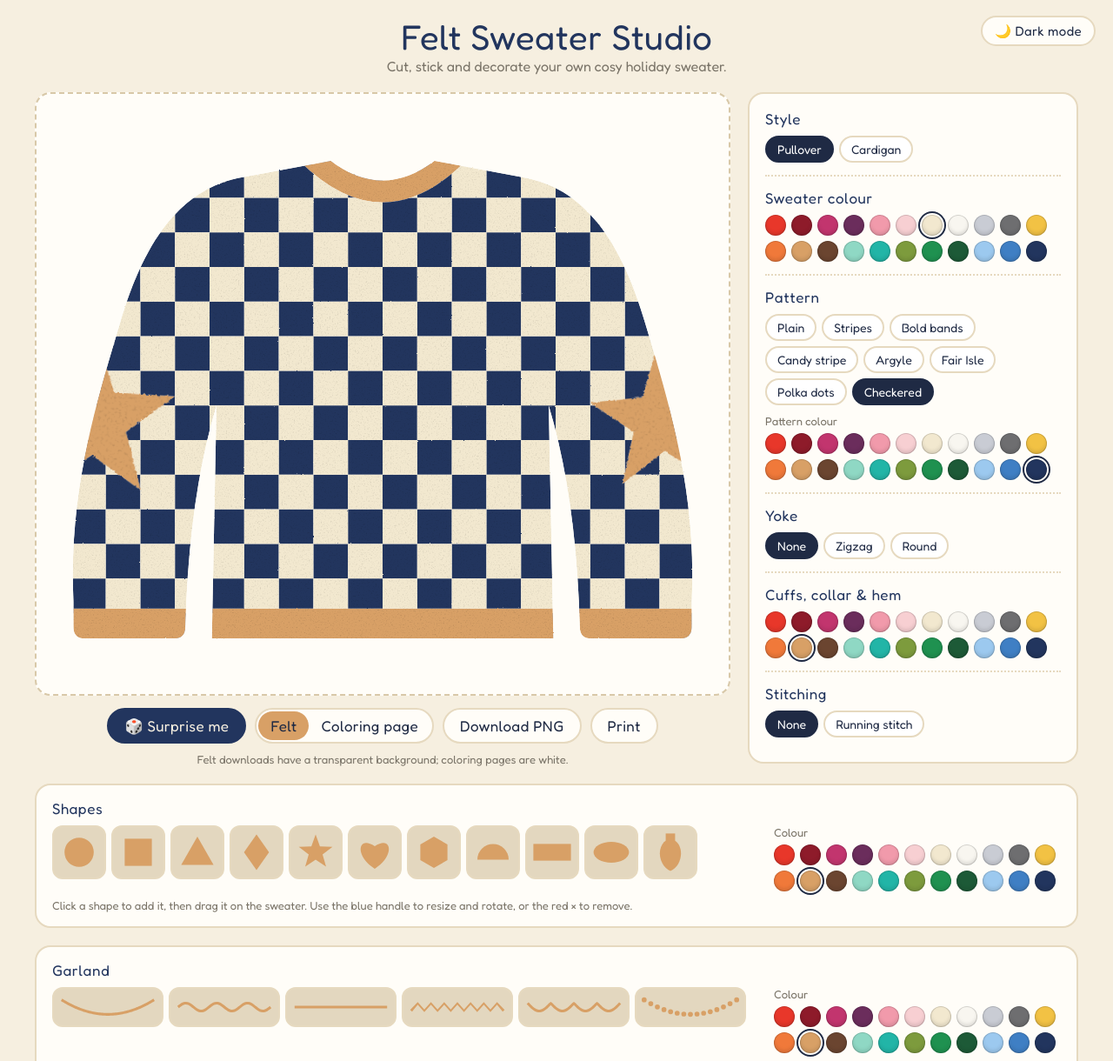
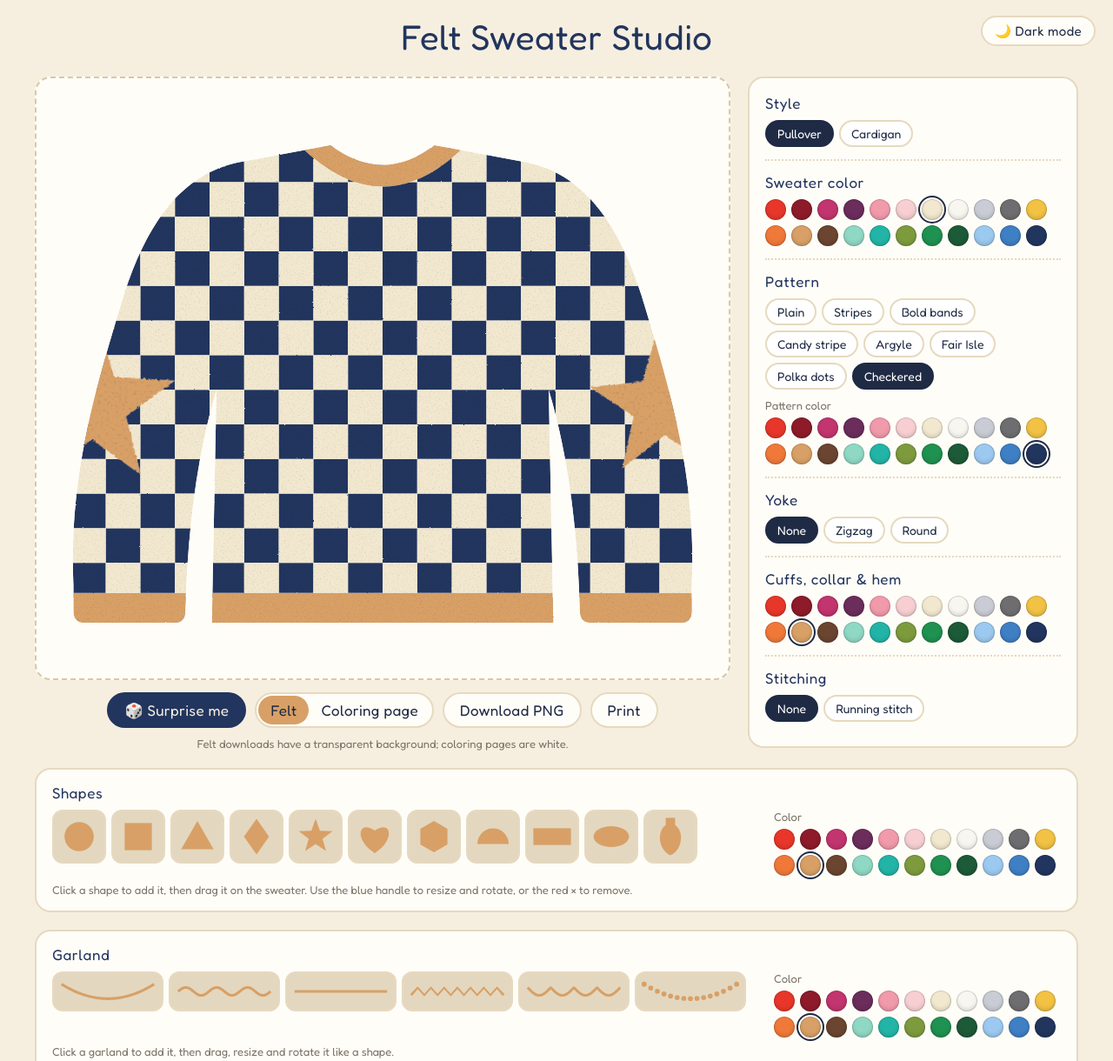
Before and after one commit to aubreylear/felt-sweater-studio, a plain HTML site: page index.html in a window 1280 px wide. Shown: the top 1220 px of the page at 87% size. Drawn offline with Linux system fonts and the light colour scheme; a web font is replaced by a local one.

Commit message:
Use American spelling and drop the tagline
Co-Authored-By: Claude Fable 5.2 <noreply@anthropic.com>

```diff
--- a/app.js
+++ b/app.js
@@ -34,7 +34,7 @@ const SHAPES = {
   oval: ['Oval', c => `<ellipse rx="34" ry="20" fill="${c}"/>`],
   bulb: ['Light bulb', c => rect(-9, -36, 18, 16, c) + `<path d="M-9,-22 C-27,-10 -23,26 0,36 C23,26 27,-10 9,-22 Z" fill="${c}"/>`],
 };
-// Solid one-colour garlands, about 280 wide, drawn as filled ribbons so they outline cleanly in the coloring page.
+// Solid one-color garlands, about 280 wide, drawn as filled ribbons so they outline cleanly in the coloring page.
 function ribbon(pts, c, w = 8) {
   const a = [], b = [];
   pts.forEach((p, i) => {
@@ -56,7 +56,7 @@ const GARLANDS = {
   beads: ['Beaded', c => curve(archY, 20).map(([x, y]) => `<circle cx="${x}" cy="${f(y)}" r="7.5" fill="${c}"/>`).join('')],
 };
 const WIDE = ['bunting', 'lights', 'pomgarland'];
-// Default colour per decoration; null means it takes its colours from the accent palette instead.
+// Default color per decoration; null means it takes its colors from the accent palette instead.
 const STICKER_COLOR = { tree: '#1f9150', snowman: '#e8372a', gingerbread: '#d8a066', wreath: '#22b5a7', star: '#f2c244', present: '#22b5a7', candy: '#e8372a', snowflake: '#f8f6f0', bunting: null, lights: null, pomgarland: '#e8372a' };
 const STICKER_SIZE = { star: .6, snowflake: .7, present: .8, tree: 1.05, gingerbread: 1.05, wreath: 1.05 };
 
@@ -356,9 +356,9 @@ function buildPanel() {
   const p = S.pattern;
   panel.innerHTML =
     section('Style', pills('style', [['pullover', 'Pullover'], ['cardigan', 'Cardigan']]) + (S.style === 'cardigan' ? label('Buttons') + swatches('buttonColor') : '')) +
-    section('Sweater colour', swatches('base')) +
+    section('Sweater color', swatches('base')) +
     section('Pattern', pills('pattern', PATTERNS) +
-      (p !== 'none' ? label('Pattern colour') + swatches('p1') + (p === 'wide' || p === 'check' ? '' : label('Second colour') + swatches('p2')) : '')) +
+      (p !== 'none' ? label('Pattern color') + swatches('p1') + (p === 'wide' || p === 'check' ? '' : label('Second color') + swatches('p2')) : '')) +
     section('Yoke', pills('yoke', YOKES) + (S.yoke !== 'none' ? swatches('yokeColor') : '')) +
     section('Cuffs, collar &amp; hem', swatches('trim')) +
     section('Stitching', pills('stitch', STITCHES) + (S.stitch !== 'none' ? swatches('stitchColor') : '')) +
@@ -380,13 +380,13 @@ function drawSelection() {
 </g>`);
 }
 
-// One tray of add-on pieces (shapes or garlands) with its own colour and controls for the selected piece.
+// One tray of add-on pieces (shapes or garlands) with its own color and controls for the selected piece.
 function trayHTML(title, set, colorKey, wide, note) {
   const st = cur(), mine = st && set[st.type];
   return `<h2>${title}</h2><div class="tray-row"><div class="clips">` +
     Object.entries(set).map(([t, [l, art]]) =>
       `<button class="clip${wide ? ' wide' : ''}" data-add="${t}" title="Add ${l}" aria-label="Add ${l}"><svg viewBox="${wide ? '-150 -34 300 68' : '-40 -40 80 80'}">${art(S[colorKey])}</svg></button>`).join('') +
-    '</div><div class="tray-side">' + label(mine ? 'Selected: ' + mine[0] : 'Colour') +
+    '</div><div class="tray-side">' + label(mine ? 'Selected: ' + mine[0] : 'Color') +
     '<div class="swatches">' + Object.entries(COLORS).map(([n, c]) =>
       `<button class="sw${(mine ? st.c : S[colorKey]) === c ? ' on' : ''}" style="--c:${c}" data-sc="${c}" data-ck="${colorKey}" title="${n}" aria-label="${n}"></button>`).join('') + '</div>' +
     (mine ? '<div class="pills" style="margin-top:10px"><button class="pill" data-act="front">Bring to front</button><button class="pill" data-act="dup">Duplicate</button><button class="pill" data-act="remove">Remove</button></div>' : '') +
@@ -419,7 +419,7 @@ const onControlClick = e => {
   if (d.add) sel = addSticker(d.add, SHAPES[d.add] ? { c: S.shapeColor } : GARLANDS[d.add] ? { c: S.garlandColor, y: 170 + (S.stickers.length % 4) * 34 } : {}).id;
   else if (d.sc) {
     S[d.ck] = d.sc;
-    if (st && (d.ck === 'shapeColor' ? SHAPES : GARLANDS)[st.type]) st.c = d.sc; // recolour the selection only from its own tray
+    if (st && (d.ck === 'shapeColor' ? SHAPES : GARLANDS)[st.type]) st.c = d.sc; // recolor the selection only from its own tray
   }
   else if (d.act === 'remove') return removeSel();
   else if (d.act === 'clear') { S.stickers = []; sel = null; }
@@ -492,7 +492,7 @@ function randomize() {
     stitch: pick(['none', 'none', 'running']),
     style: pick(['pullover', 'pullover', 'pullover', 'cardigan']),
   };
-  // thread colour: whichever option stands out most against the trim, yoke and body
+  // thread color: whichever option stands out most against the trim, yoke and body
   S.stitchColor = ['#f8f6f0', '#22355e', '#f2c244', '#e8372a'].map(c => [Math.min(dist(c, S.trim), dist(c, S.base), S.yoke === 'none' ? 999 : dist(c, S.yokeColor)), c]).sort((a, b) => b[0] - a[0])[0][1];
   S.buttonColor = ['#f2c244', '#f8f6f0', '#6b4530', '#22355e'].map(c => [dist(c, S.trim), c]).sort((a, b) => b[0] - a[0])[0][1];
   sel = null;
--- a/index.html
+++ b/index.html
@@ -21,7 +21,6 @@
 <header>
   <button id="theme" class="btn theme-btn" type="button">🌙 Dark mode</button>
   <h1>Felt Sweater Studio</h1>
-  <p>Cut, stick and decorate your own cosy holiday sweater.</p>
 </header>
 <main>
   <div class="stage-wrap">
--- a/styles.css
+++ b/styles.css
@@ -19,7 +19,7 @@
 }
 * { box-sizing: border-box; }
 body { margin: 0; font-family: Fredoka, "Avenir Next", system-ui, sans-serif; background: var(--bg); color: var(--ink); }
-header { padding: 20px 24px 6px; text-align: center; }
+header { padding: 20px 24px 10px; text-align: center; }
 h1 { margin: 0; font-family: var(--display); font-size: 40px; font-weight: 400; line-height: 1.1; color: var(--accent); letter-spacing: .5px; }
 header p { margin: 2px 0 0; color: var(--muted); }
 
```
Also changed, not shown: 1 other file.
